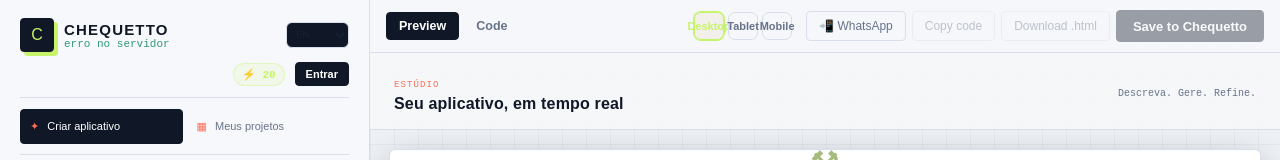
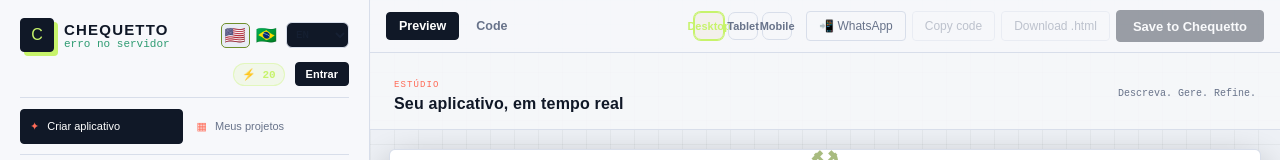
Before and after one commit to Sandrosjc/chequetto, a website: page public/index.html in a window 1280 px wide. Shown: the top 160 px of the page. Drawn offline with Linux system fonts and the light colour scheme; no server answers.

Commit message:
Adiciona bandeiras ao seletor de idiomas

```diff
--- a/public/i18n.js
+++ b/public/i18n.js
@@ -76,6 +76,11 @@
     });
     const selector = document.getElementById('languageSelector');
     if (selector) selector.value = currentLanguage;
+    document.querySelectorAll('[data-language]').forEach((button) => {
+      const isActive = button.dataset.language === currentLanguage;
+      button.classList.toggle('is-active', isActive);
+      button.setAttribute('aria-pressed', String(isActive));
+    });
     window.dispatchEvent(new CustomEvent('chequetto:language-change', { detail: { language: currentLanguage } }));
   }
 
@@ -83,6 +88,9 @@
   document.addEventListener('DOMContentLoaded', () => {
     const selector = document.getElementById('languageSelector');
     selector?.addEventListener('change', () => applyLanguage(selector.value));
+    document.querySelectorAll('[data-language]').forEach((button) => {
+      button.addEventListener('click', () => applyLanguage(button.dataset.language));
+    });
     applyLanguage(currentLanguage);
   });
 }());
--- a/public/index.html
+++ b/public/index.html
@@ -18,6 +18,10 @@
       </div>
       <label class="language-picker" for="languageSelector">
         <span class="sr-only">Idioma</span>
+        <span class="language-picker__flags" aria-label="Escolher idioma">
+          <button class="language-picker__flag" type="button" data-language="en" title="English" aria-label="English">🇺🇸</button>
+          <button class="language-picker__flag" type="button" data-language="pt" title="Português" aria-label="Português">🇧🇷</button>
+        </span>
         <select id="languageSelector" aria-label="Idioma">
           <option value="pt">PT</option><option value="en">EN</option><option value="es">ES</option><option value="fr">FR</option><option value="de">DE</option><option value="it">IT</option><option value="ja">JA</option><option value="zh">中文</option><option value="ko">한국어</option><option value="ru">RU</option><option value="ar">AR</option><option value="hi">HI</option>
         </select>
--- a/public/style.css
+++ b/public/style.css
@@ -18,7 +18,10 @@
 }
 
 *{box-sizing:border-box;}
-.language-picker{margin-left:auto;}
+.language-picker{margin-left:auto;display:flex;align-items:center;gap:5px;}
+.language-picker__flags{display:flex;gap:2px;}
+.language-picker__flag{border:1px solid transparent;border-radius:5px;background:transparent;color:var(--text);cursor:pointer;font-size:17px;line-height:1;padding:3px;}
+.language-picker__flag:hover,.language-picker__flag.is-active{background:var(--ink-3);border-color:var(--brass-soft);}
 .language-picker select{background:var(--ink);border:1px solid var(--line);border-radius:6px;color:var(--text);font:11px var(--mono);padding:5px;}
 .sr-only{position:absolute;width:1px;height:1px;padding:0;margin:-1px;overflow:hidden;clip:rect(0,0,0,0);white-space:nowrap;border:0;}
 html,body{height:100%;}
```
